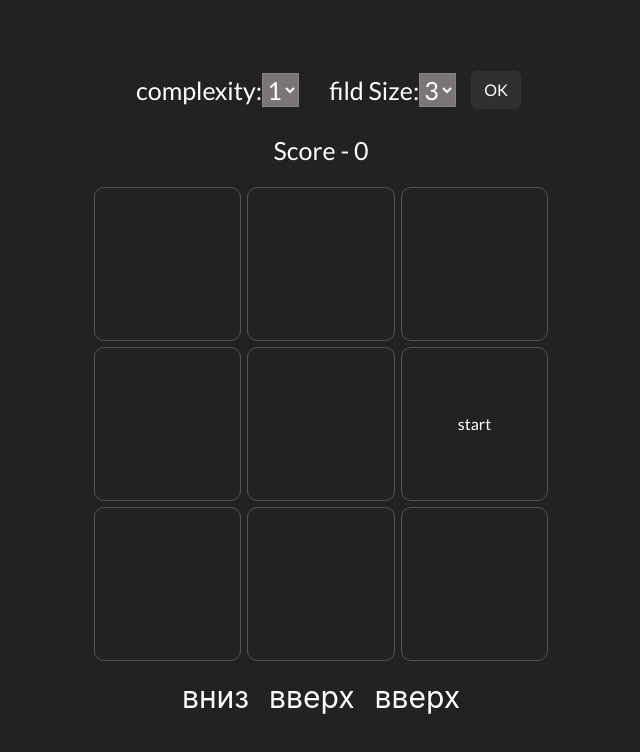
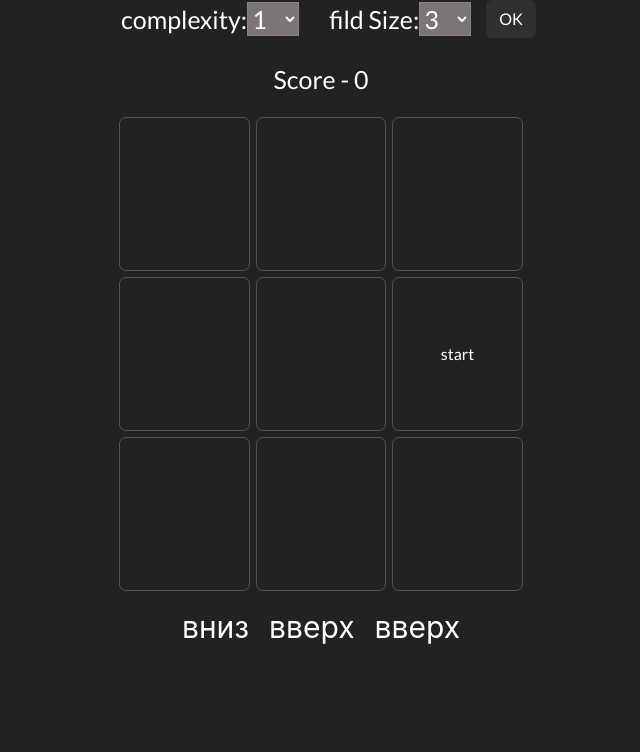
Before and after one commit to Kniferrr/labyrinthGame, a React app: page / in a window 1280 px wide. Shown: the whole page, without its empty margins (319-959 px from the left). Built offline with nearby package versions, Linux system fonts and the light colour scheme.

Commit message:
leveled the fields, added difficulty levels and field sizes

```diff
--- a/src/components/App/App.css
+++ b/src/components/App/App.css
@@ -1,8 +1,18 @@
 .App{
 width: 100%;
-height: 100vh;
+min-height: 100vh;
+max-height: 200vh;
 display: flex;
 flex-direction: column;
-justify-content: center;
+
 align-items: center;
 }
+
+.Game{
+    display: flex;
+    flex-direction: column;
+    justify-content: center;
+    align-items: center;
+    width: 100%;
+
+}
--- a/src/components/App/App.js
+++ b/src/components/App/App.js
@@ -6,8 +6,10 @@ import Header from '../Header/Header';
 function App() {
   return (
     <div className="App">
+      <div className='Game'>
       <Header/>
       <GameField/>
+      </div>
       <TargetDesignator/>
     </div>
   );
--- a/src/components/GameField/GameField.css
+++ b/src/components/GameField/GameField.css
@@ -1,7 +1,7 @@
 .GameField{
     display: flex;
-    height: 60%;
-    width: 45%;
+    height: 60vh;
+    width: 40%;
     justify-content: center;
     align-items: center;
     flex-direction: column;
@@ -10,7 +10,7 @@
 .matrixCell{
     flex-grow: 1;
     border: 1px solid rgb(83, 83, 83);
-    border-radius: 10px;
+    border-radius: 7px;
     margin: 3px;
     display: flex;
     justify-content: center;
--- a/src/components/GameField/GameField.js
+++ b/src/components/GameField/GameField.js
@@ -8,6 +8,7 @@ import {endGame} from "../store/actionCreaters/endGame"
 function GameField() {
     const {matrix,fieldSize,gameEnd,startPoint,complexity} = useSelector((state) => state.gamefield);
     const dispatch = useDispatch();
+
     useEffect(()=>{
         dispatch(restartGame(fieldSize,complexity));
     }, [])
--- a/src/components/Header/Header.js
+++ b/src/components/Header/Header.js
@@ -33,17 +33,21 @@ function Header() {
 				<option value="2">2</option>
 				<option value="3">3</option>
 				<option value="4">4</option>
-                <option value="5">5</option>
+        <option value="5">5</option>
+        <option value="10">10</option>
+        <option value="20">20</option>
 			</select>
             </span>
             <span className='fild_Size_box'>
             <label>fild Size:</label>
             <select className='fild_Size' name="fild Size" onChange={onChangeField}>
-				<option value="3">3</option>
-				<option value="4">4</option>
+				        <option value="3">3</option>
+				        <option value="4">4</option>
                 <option value="5">5</option>
                 <option value="6">6</option>
                 <option value="7">7</option>
+                <option value="10">10</option>
+                <option value="20">20</option>
 			</select>
             </span>
     <button onClick={OkButton} className="btn btn-dark HederFormOKButton">OK</button>
--- a/src/components/TargetDesignator/TargetDesignator.css
+++ b/src/components/TargetDesignator/TargetDesignator.css
@@ -1,6 +1,19 @@
-.TargetArrows{
+.TargetArrowsBox{
+    width: 40%;
+    min-height: 20%;
+    height: fit-content;
     display: flex;
     flex-direction: row;
+    justify-content: center;
+    flex-wrap: wrap;
+}
+
+.TargetArrows{
+  width: 100%;
+  height: 100%;
+  display: flex;
+  flex-wrap: wrap;
+  justify-content: center;
 }
 
 .TargetArrows span {
--- a/src/components/TargetDesignator/TargetDesignator.js
+++ b/src/components/TargetDesignator/TargetDesignator.js
@@ -24,9 +24,10 @@ function TargetDesignator() {
         const restartButton = gameEnd === false ? null : <div><button className='btn btn-dark' onClick={()=>  dispatch(restartGame(fieldSize,complexity))}>Restart</button></div>
   return (
     <>
-
+    <div className='TargetArrowsBox'>
     <div className='TargetArrows'>{arrows}</div>
-    <div>{restartButton}</div>
+    </div>
+    <div className='restartButton'>{restartButton}</div>
 
     </>
   )
--- a/src/components/store/actionCreaters/startGame.js
+++ b/src/components/store/actionCreaters/startGame.js
@@ -61,7 +61,7 @@ function getRandomInt(max) {
            positionStart.first = positionStart.first + num;
         }
 
-        const rnd2 = getRandomInt(fieldSize.y+1);
+        const rnd2 = rnd;
         let num2 = -100;
         if(rnd2 === 0){
             num2 = -1;
```
